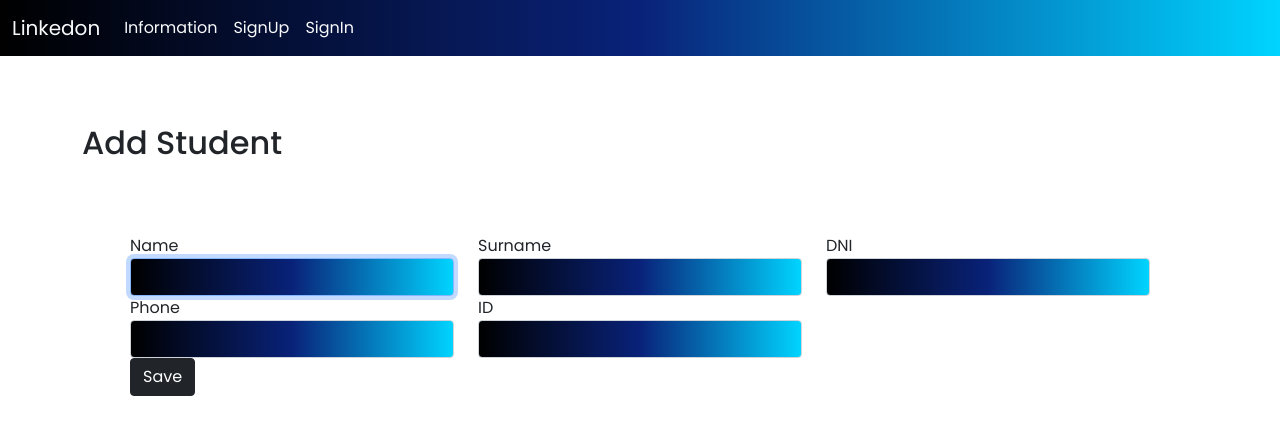
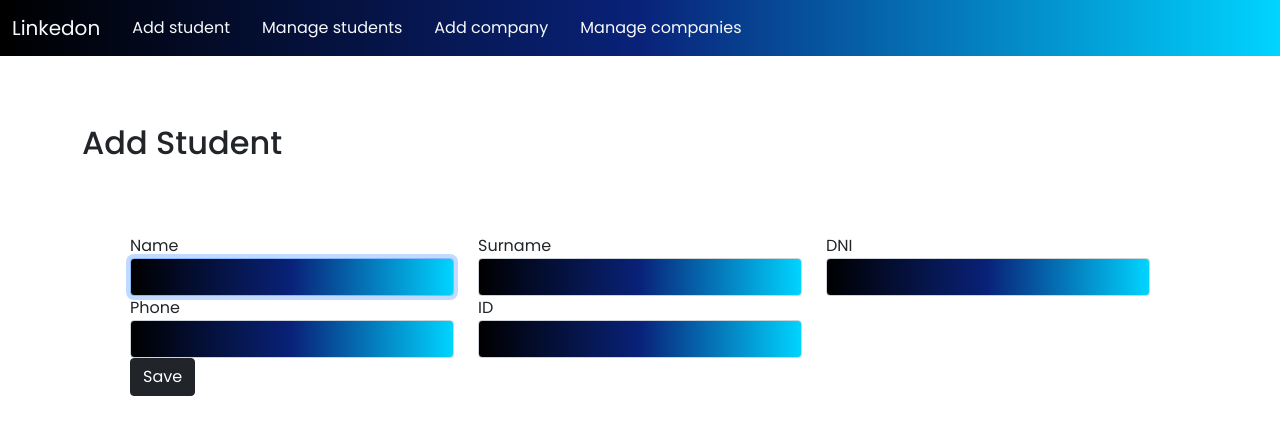
Before and after one commit to echeverriaalex/TP-FINAL-LAB4, a PHP site: template Views/student-add.php in a window 1280 px wide. Shown: the top 443 px of the page. Run offline with PHP 8.4, Linux system fonts and the light colour scheme; the template is opened without the code that fills it, so the values that code supplies are empty; some libraries are stand-ins or nearby versions.

Commit message:
modificaciones de detalles

```diff
--- a/Controllers/StudentController.php
+++ b/Controllers/StudentController.php
@@ -13,11 +13,10 @@
             require_once(VIEWS_PATH."student-add.php");
         }
 
-        public function ShowDeleteView(){
+        public function ShowManageView(){
 
             $studentsList = $this->studentDAO->GetAll();
-            //var_dump($studentsList);
-            require_once(VIEWS_PATH."student-delete.php");
+            require_once(VIEWS_PATH."student-manage.php");
         }
 
         public function ShowListView(){
@@ -27,7 +26,6 @@
         }
 
         public function ShowMyProfile(){
-
 
             require_once(VIEWS_PATH."student-profile.php");
         }
--- a/Views/nav-admin.php
+++ b/Views/nav-admin.php
@@ -6,9 +6,9 @@
     </button> -->
     <div class="collapse navbar-collapse" id="navbarSupportedContent">
       <li><a class="dropdown-item text-light" href="<?php echo FRONT_ROOT ?>Student/ShowAddView">Add student</a></li>
-      <li><a class="dropdown-item text-light" href="<?php echo FRONT_ROOT ?>Student/ShowDeleteView">Manage students</a></li>
+      <li><a class="dropdown-item text-light" href="<?php echo FRONT_ROOT ?>Student/ShowManageView">Manage students</a></li>
       <li><a class="dropdown-item text-light" href="<?php echo FRONT_ROOT ?>Company/ShowAddView">Add company</a>
-      <li><a class="dropdown-item text-light" href="<?php echo FRONT_ROOT ?>Company/ShowDeleteView">Manage companies</a>
+      <li><a class="dropdown-item text-light" href="<?php echo FRONT_ROOT ?>Company/ShowManageView">Manage companies</a>
     </div>
   </div>
 </nav>
--- a/Views/student-add.php
+++ b/Views/student-add.php
@@ -1,5 +1,5 @@
 <?php
-    require_once('nav.php');
+    require_once('nav-admin.php');
 ?>
 <main class="py-5">
      <section id="listado" class="mb-5">
```
Also changed, not shown: Controllers/CompanyController.php (+4 -12 lines).
